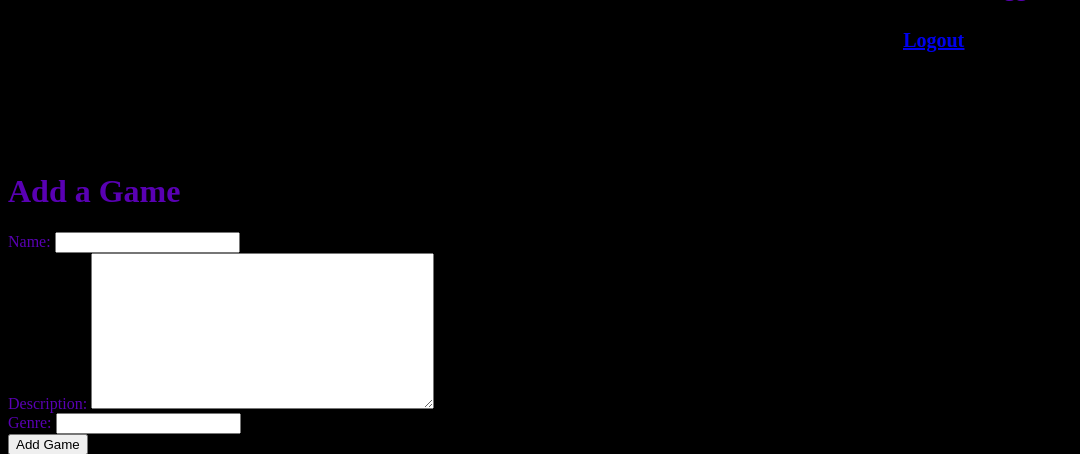
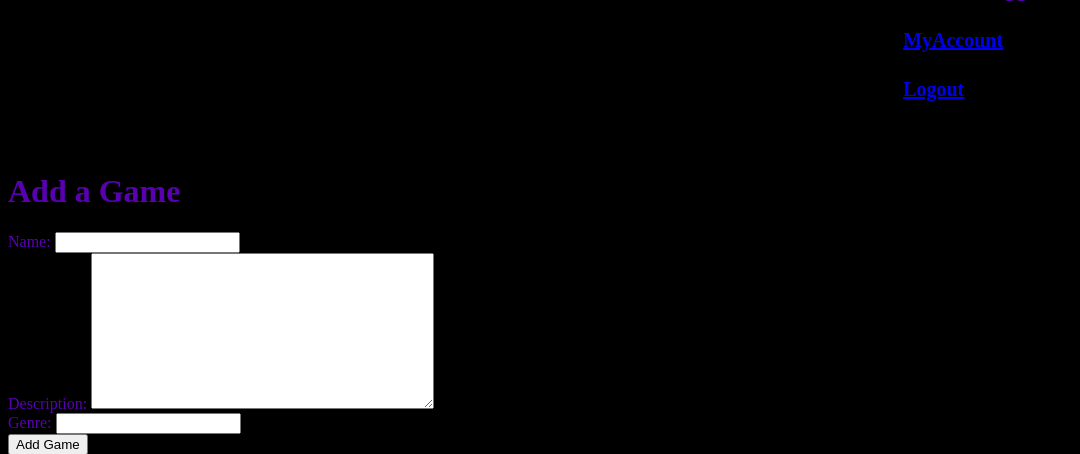
Before and after one commit to Resident-Tofu/hi-score, a Django app: page /hi-score/games/add-game in a window 1280 px wide. Shown: the part 134-588 px from the top of the page, without its empty margins (0-1080 px from the left). Run offline with Django 3.2, Linux system fonts and the light colour scheme; the visitor is signed in with stand-in values (Sample User, id 1); some web fonts are replaced.

Commit message:
Added myaccount link in base

```diff
--- a/templates/hi-score/base.html
+++ b/templates/hi-score/base.html
@@ -40,8 +40,11 @@
 	 	</div>
 	 	<div class="login">
 	 		{% if user.is_authenticated %}
-	 			<h3>You are logged in! {{ userprofile.datejoined }}</h3>
-	 			<h3>{{ user.datejoined }}</h3>
+	 			<h3>You are logged in!</h3>
+				<a href = "{% url 'hi-score:show_account' %}">
+					<h4>MyAccount</h4>
+				</a>
+
 	 			<h4><u><a href="{% url 'hi-score:logout' %}">Logout</a></u></h4>
 	 		{% else %}
 	 			<h4><u><a href="{% url 'hi-score:user_login' %}">Login</a></u></h4>
```
